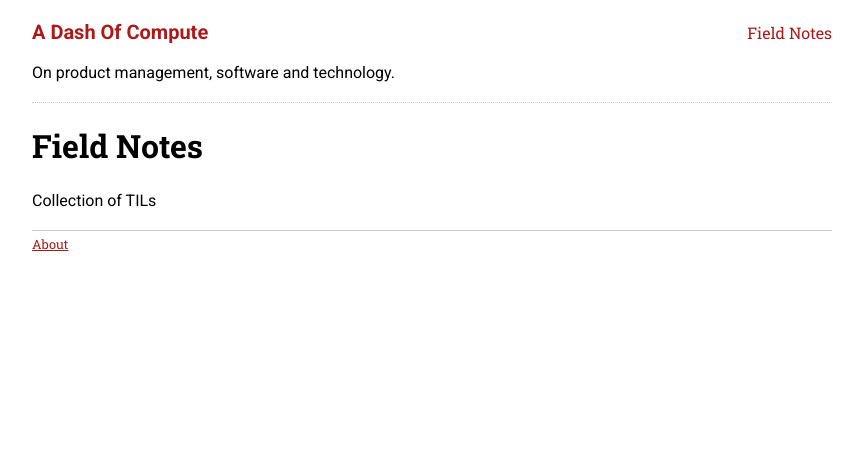
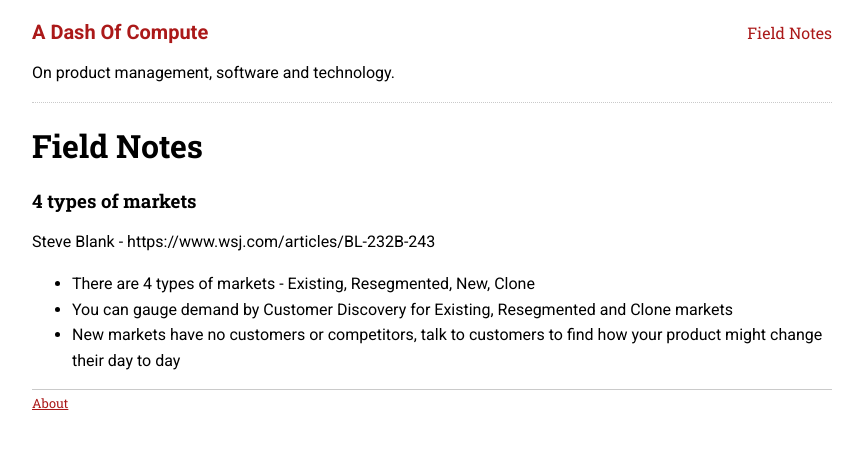
Before and after one commit to sautee/sautee.github.io, a Jekyll site: the page built from pages/fieldnotes.md, in a window 1280 px wide. Shown: the top 449 px of the page, without its empty margins (208-1071 px from the left). Built offline with Jekyll 4.4.1, drawn with Linux system fonts in a browser that asks for light colours.

Commit message:
Update fieldnotes.md

```diff
--- a/pages/fieldnotes.md
+++ b/pages/fieldnotes.md
@@ -4,4 +4,9 @@ layout: page
 permalink: /fieldnotes
 ---
 
-Collection of TILs
+### 4 types of markets
+Steve Blank - https://www.wsj.com/articles/BL-232B-243
+
+- There are 4 types of markets - Existing, Resegmented, New, Clone
+- You can gauge demand by Customer Discovery for Existing, Resegmented and Clone markets
+- New markets have no customers or competitors, talk to customers to find how your product might change their day to day
```
